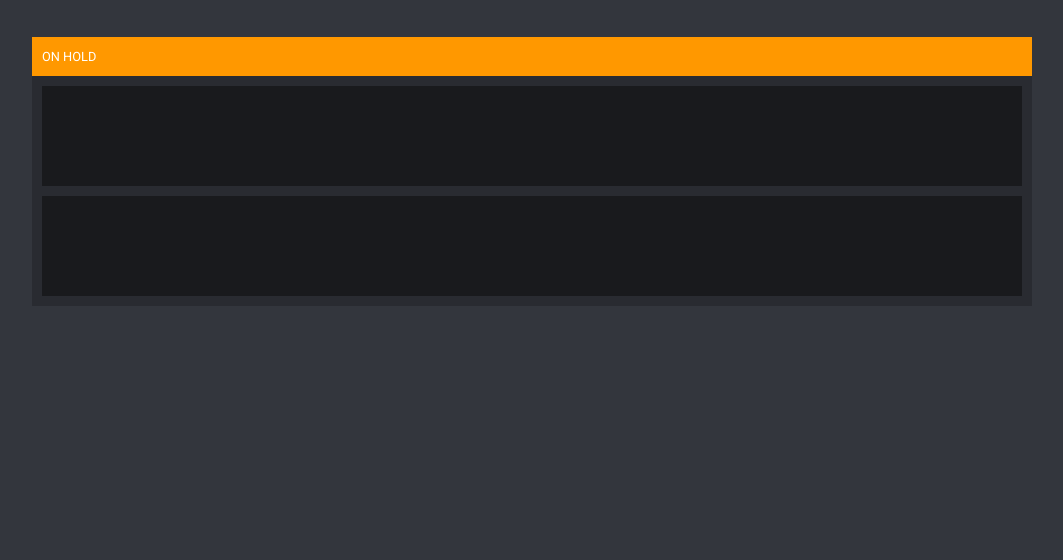
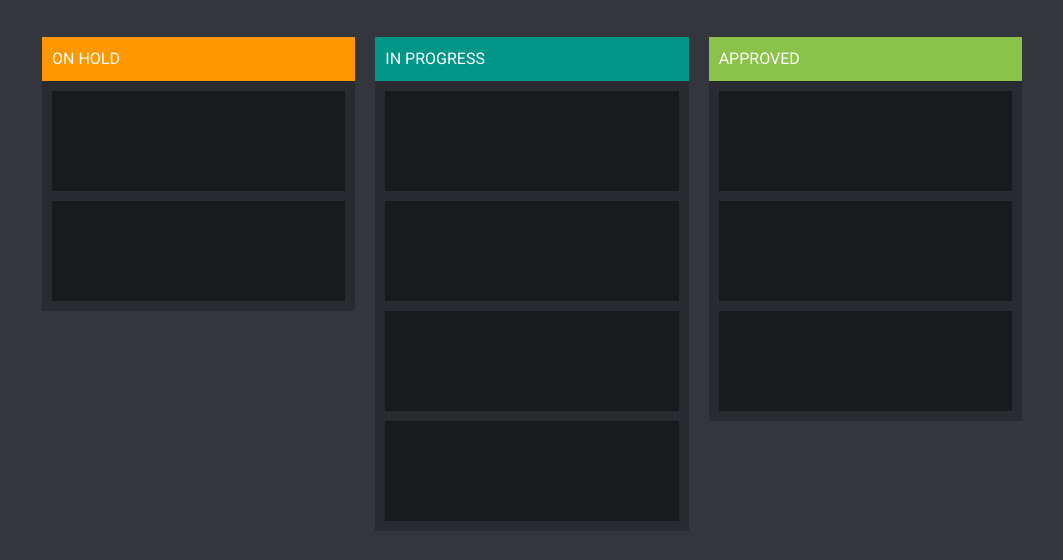
Before and after one commit to lrknaff/drag-and-drop-lesson, a plain HTML site: page index.html in a window 1280 px wide. Shown: the part 110-670 px from the top of the page, without its empty margins (108-1171 px from the left). Drawn offline with nearby package versions, Linux system fonts and the light colour scheme.

Commit message:
add all styles for board layout

```diff
--- a/index.html
+++ b/index.html
@@ -17,17 +17,43 @@
 
       <div class="kanban-container">
         <ul class="kanban-list">
-          <li class="kanban-column" draggable="true">
-          <span class="kanban-column-header">
+          <li class="kanban-column kanban-column-onhold" draggable="true">
+          <span class="kanban-column-header header-onhold">
             <h2>On hold</h2>
           </span>
           <div class="kanban-options" id="options1"></div>
-
           <ul class="drag-inner-list" id="1">
             <li class="drag-item"></li>
             <li class="drag-item"></li>
           </ul>
           </li>
+
+          <li class="kanban-column kanban-column-inprogress" draggable="true">
+          <span class="kanban-column-header header-inprogress">
+            <h2>In progress</h2>
+          </span>
+          <div class="kanban-options" id="options2"></div>
+          <ul class="drag-inner-list" id="2">
+            <li class="drag-item"></li>
+            <li class="drag-item"></li>
+            <li class="drag-item"></li>
+            <li class="drag-item"></li>
+          </ul>
+          </li>
+
+          <li class="kanban-column kanban-column-approved" draggable="true">
+          <span class="kanban-column-header header-approved">
+            <h2>Approved</h2>
+          </span>
+          <div class="kanban-options" id="options3"></div>
+
+          <ul class="drag-inner-list" id="3">
+            <li class="drag-item"></li>
+            <li class="drag-item"></li>
+            <li class="drag-item"></li>
+          </ul>
+          </li>
+
         </ul>
       </div>
 
--- a/styles.css
+++ b/styles.css
@@ -19,7 +19,7 @@ h1 {
 }
 
 h2 {
-	font-size: 0.8rem;
+	font-size: 16px;
 	margin: 0;
 	text-transform: uppercase;
 	font-weight: 400;
@@ -35,7 +35,7 @@ a {
 	text-decoration: none;
 }
 
-/* header styles */
+/* Intro */
 
 header {
 	padding: 20px;
@@ -61,18 +61,29 @@ ul {
 
 .kanban-column {
 	flex: 1;
-	margin: 0 auto;
+	margin: 0 10px;
 	position: relative;
 	background: rgba(0, 0, 0, 0.2);
 	overflow: hidden;
 }
 
 .kanban-column-header {
-	background: #FF9800;
 	display: flex;
 	align-items: center;
 	justify-content: space-between;
 	padding: 10px;
+}
+
+.header-onhold {
+	background: #FF9800;
+}
+
+.header-inprogress {
+	background: #009688;
+}
+
+.header-approved {
+	background: #8BC34A;
 }
 
 .drag-inner-list {
```
